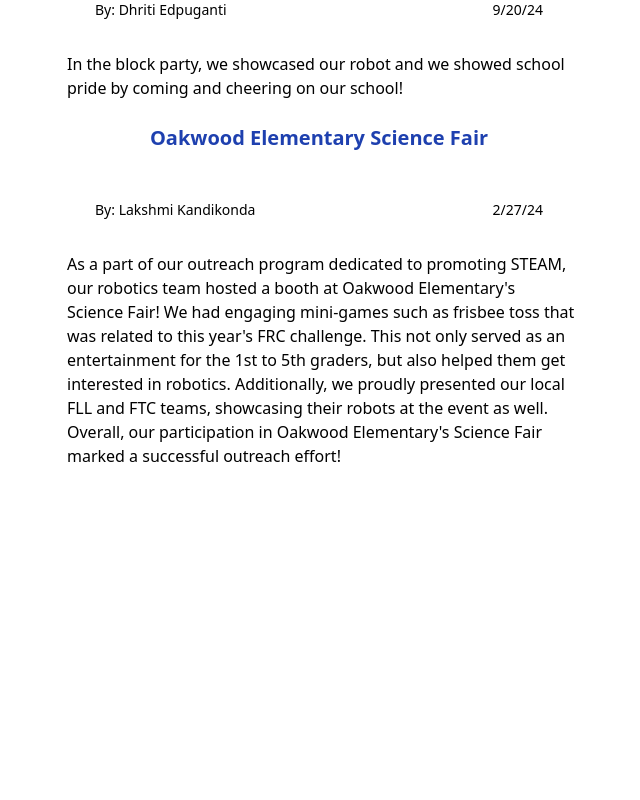
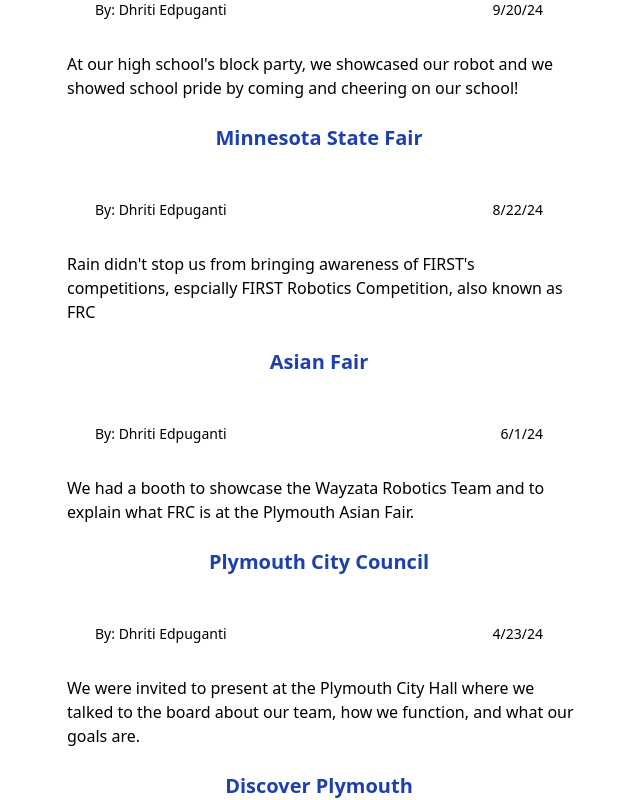
Before and after one commit to Team-2264/RoboticsWebsite, a React (Create React App) app in the folder reactjs/: page /outreach in a window 1280 px wide. Shown: the part 500-1300 px from the top of the page, without its empty margins (321-961 px from the left). Before the commit the page ends 1160 px from the top, so only its background shows below. Built offline with nearby package versions, Linux system fonts and the light colour scheme.

Commit message:
Update OutReachData.js

```diff
--- a/reactjs/src/data/OutReachData.js
+++ b/reactjs/src/data/OutReachData.js
@@ -11,15 +11,55 @@ const OutReachData = [
         blogName: "Wayzata Homecoming Block Party",
         author: "Dhriti Edpuganti",
         date: "9/20/24",
-        blog: "In the block party, we showcased our robot and we showed school pride by coming and cheering on our school!",
+        blog: "At our high school's block party, we showcased our robot and we showed school pride by coming and cheering on our school!",
         imgSrc: "/mentorImages/headCoach.jpg",
         year:"2024"
+    },
+    {
+        blogName: "Minnesota State Fair",
+        author: "Dhriti Edpuganti",
+        date: "8/22/24",
+        blog: "Rain didn't stop us from bringing awareness of FIRST's competitions, espcially FIRST Robotics Competition, also known as FRC",
+        imgSrc: "/mentorImages/headCoach.jpg",
+        year: "2024"
+    },
+    {
+        blogName: "Asian Fair",
+        author: "Dhriti Edpuganti",
+        date: "6/1/24",
+        blog: "We had a booth to showcase the Wayzata Robotics Team and to explain what FRC is at the Plymouth Asian Fair.",
+        imgSrc: "/mentorImages/headCoach.jpg",
+        year: "2024"
+    },
+    {
+        blogName: "Plymouth City Council",
+        author: "Dhriti Edpuganti",
+        date: "4/23/24",
+        blog: "We were invited to present at the Plymouth City Hall where we talked to the board about our team, how we function, and what our goals are.",
+        imgSrc: "/mentorImages/headCoach.jpg",
+        year: "2024"
+    },
+    {
+        blogName: "Discover Plymouth",
+        author: "Dhriti Edpuganti",
+        date: "3/23/24",
+        blog: "Discover Plymouth is where we got to present to many business owners and tell them what we are doing.",
+        imgSrc: "/mentorImages/headCoach.jpg",
+        year: "2024"
+    },
+    {
+        blogName: "Sunset Hill Fair",
+        author: "Dhriti Edpuganti",
+        date: "3/21/24",
+        blog: "We taught them about the lower levels of FIRST Robotics and had a fun interactive game.",
+        imgSrc: "/mentorImages/headCoach.jpg",
+        year: "2024"
     },
     {
         blogName: "Oakwood Elementary Science Fair",
         author: "Lakshmi Kandikonda",
         date: "2/27/24",
-        blog: "As a part of our outreach program dedicated to promoting STEAM, our robotics team hosted a booth at Oakwood Elementary's Science Fair! We had engaging mini-games such as frisbee toss that was related to this year's FRC challenge. This not only served as an entertainment for the 1st to 5th graders, but also helped them get interested in robotics. Additionally, we proudly presented our local FLL and FTC teams, showcasing their robots at the event as well. Overall, our participation in Oakwood Elementary's Science Fair marked a successful outreach effort!",
+        blog: "As a part of our outreach program dedicated to promoting STEAM, our robotics team hosted a booth at Oakwood Elementary's Science Fair! We had engaging mini-games such as frisbee toss that was related to this year's FRC challenge. This not only served as an entertainment for the elementray schoolers, but also got them interested in robotics. Additionally, we proudly presented our local FLL and FTC teams, showcasing their robots at the event as well. Overall, our participation in Oakwood Elementary's Science Fair marked a successful outreach effort!",
         imgSrc: "/mentorImages/headCoach.jpg",
         year:"2024"
     },
@@ -38,6 +78,22 @@ const OutReachData = [
         blog: "Our robotics team recently traveled to Plymouth to take part in a local parade. We towed a float showcasing our team's technical prowess and engaged with the community along the lively parade route. At our booth, we went beyond just talking about robotics – we provided a hands-on experience for little kids, letting them interact with our robots to inspire an early interest in science and technology. This event not only highlighted our team's achievements in robotics but also deepened our ties with the local community, fostering a sense of connection and enthusiasm for STEM.",
         imgSrc: "/mentorImages/headCoach.jpg",
         year:"2023"
+    },
+    {
+        blogName: "Medtronic Jumpstart Event",
+        author: "Dhriti Edpuganti",
+        date: "10/28/23",
+        blog: "We were able to watch multiple different presentations and learn how other teams are doing.",
+        imgSrc: "/mentorImages/headCoach.jpg",
+        year: "2023"
+    },
+    {
+        blogName: "Asian Fair",
+        author: "Dhriti Edpuganti",
+        date: "6/1/23",
+        blog: "We had a booth and talked to the Plymouth community and showed them who we are and what we do.",
+        imgSrc: "/mentorImages/headCoach.jpg",
+        year: "2023"
     }
 ]
 export default OutReachData
```
